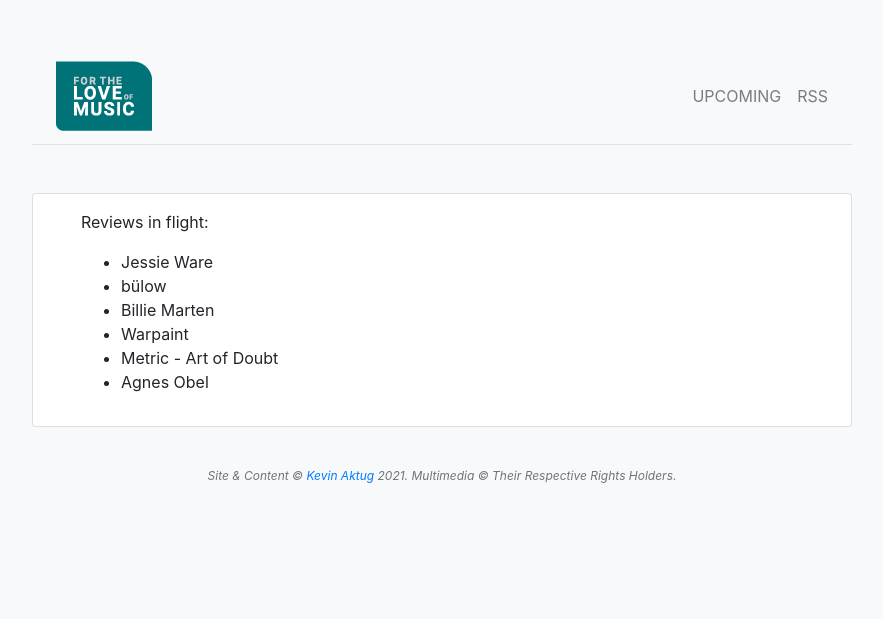
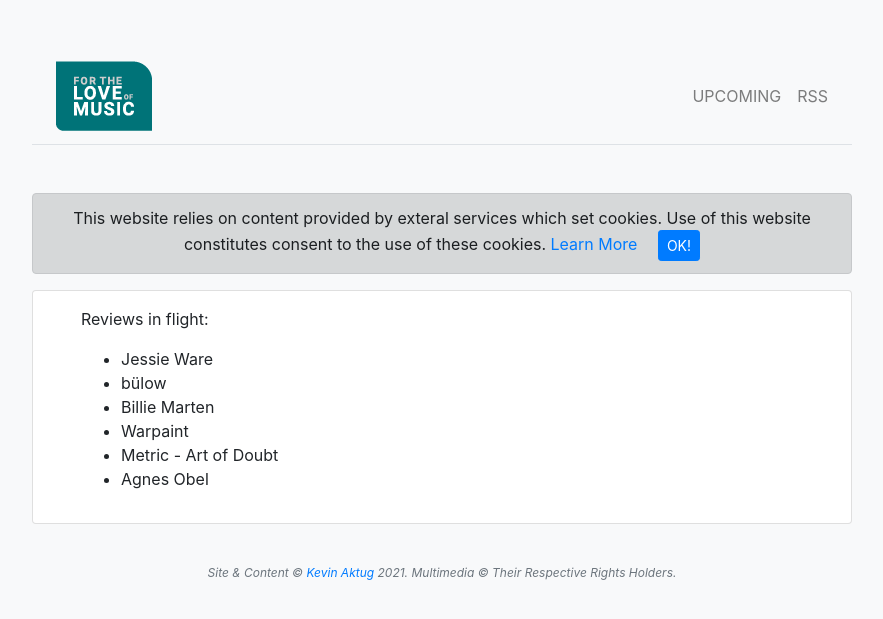
Before and after one commit to Kmagameguy/music, a Jekyll site: the page built from upcoming.html, in a window 1280 px wide. Shown: the top 619 px of the page, without its empty margins (198-1081 px from the left). Built offline with Jekyll 4.4.1, drawn with Linux system fonts in a browser that asks for light colours; nearby versions of some CDN libraries.

Commit message:
Create Cookie Info Banner

```diff
--- /dev/null
+++ b/_includes/cookie-banner.html
@@ -0,0 +1,5 @@
+<div class="cookie-banner alert alert-dark text-center mb-0" role="alert">
+  This website relies on content provided by exteral services which set cookies.  Use of this website constitutes consent to the use of these cookies.
+  <a href="https://www.cookiesandyou.com" target="_blank">Learn More</a>
+  <button type="button" class="btn btn-primary btn-sm ml-3" onclick="window.hideBanner()">OK!</button>
+</div>
--- a/_includes/footer.html
+++ b/_includes/footer.html
@@ -7,4 +7,5 @@
   <script src="https://cdn.jsdelivr.net/npm/popper.js@1.16.0/dist/umd/popper.min.js" integrity="sha384-Q6E9RHvbIyZFJoft+2mJbHaEWldlvI9IOYy5n3zV9zzTtmI3UksdQRVvoxMfooAo" crossorigin="anonymous"></script>
   <link rel="stylesheet" href="https://stackpath.bootstrapcdn.com/bootstrap/4.4.1/css/bootstrap.min.css" integrity="sha384-Vkoo8x4CGsO3+Hhxv8T/Q5PaXtkKtu6ug5TOeNV6gBiFeWPGFN9MuhOf23Q9Ifjh" crossorigin="anonymous">
   <script src="https://stackpath.bootstrapcdn.com/bootstrap/4.4.1/js/bootstrap.min.js" integrity="sha384-wfSDF2E50Y2D1uUdj0O3uMBJnjuUD4Ih7YwaYd1iqfktj0Uod8GCExl3Og8ifwB6" crossorigin="anonymous"></script>
+  <script src={{ "/assets/scripts/cookie-banner.js" | relative_url }} crossorigin="anonymouse"></script>
 </footer>
--- a/_includes/nav.html
+++ b/_includes/nav.html
@@ -11,3 +11,7 @@
     </li>
   </ul>
 </nav>
+
+<div class="mb-3">
+  {% include cookie-banner.html %}
+</div>
--- a/assets/css/main.scss
+++ b/assets/css/main.scss
@@ -66,6 +66,15 @@
   font-size: 0.75rem;
 }
 
+.cookie-banner {
+  position: fixed;
+  bottom: 0px;
+  left: 0px;
+  z-index: 999;
+  border-radius: 0px;
+  display: none;
+}
+
 #review-content #collapse-control.collapsed:after {
   content: '+ Show Full Review';
 }
--- /dev/null
+++ b/assets/scripts/cookie-banner.js
@@ -0,0 +1,24 @@
+function showBanner() {
+  let cookieBanner = document.getElementsByClassName("cookie-banner")[0];
+  cookieBanner.style.display = "block";
+}
+
+function hideBanner() {
+  localStorage.setItem("kmagameguy_isCookieAccepted", "yes");
+  let cookieBanner = document.getElementsByClassName("cookie-banner")[0];
+  cookieBanner.style.display = "none";
+}
+
+function initBanner() {
+  let hasUserAuthorizedCookies = localStorage.getItem("kmagameguy_isCookieAccepted");
+  if (hasUserAuthorizedCookies === null) {
+    localStorage.clear();
+    localStorage.setItem("kmagameguy_isCookieAccepted", "no");
+    showBanner();
+  } else if ( hasUserAuthorizedCookies === "no") {
+    showBanner();
+  }
+}
+
+window.onload = initBanner();
+window.hideBanner = hideBanner;
```
